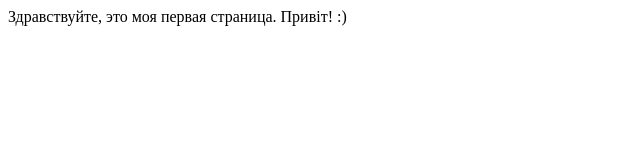
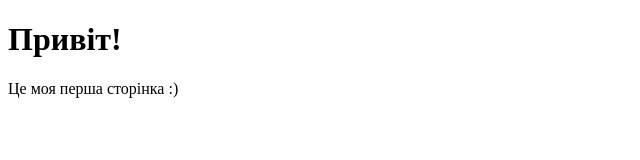
Before and after one commit to NataliGol/Tutorial-, a plain HTML site: page index.html in a window 1280 px wide. Shown: the whole page, without its empty margins (0-640 px from the left). Drawn offline with Linux system fonts and the light colour scheme.

Commit message:
Change in index.html

```diff
--- a/index.html
+++ b/index.html
@@ -7,7 +7,7 @@
     <title>Document</title>
 </head>
 <body>
-Здравствуйте, это моя первая страница.
-<h>Привіт! :)</h>
+<h1>Привіт!</h1>
+<p>Це моя перша сторінка :)</p>
 </body>
 </html>
```
